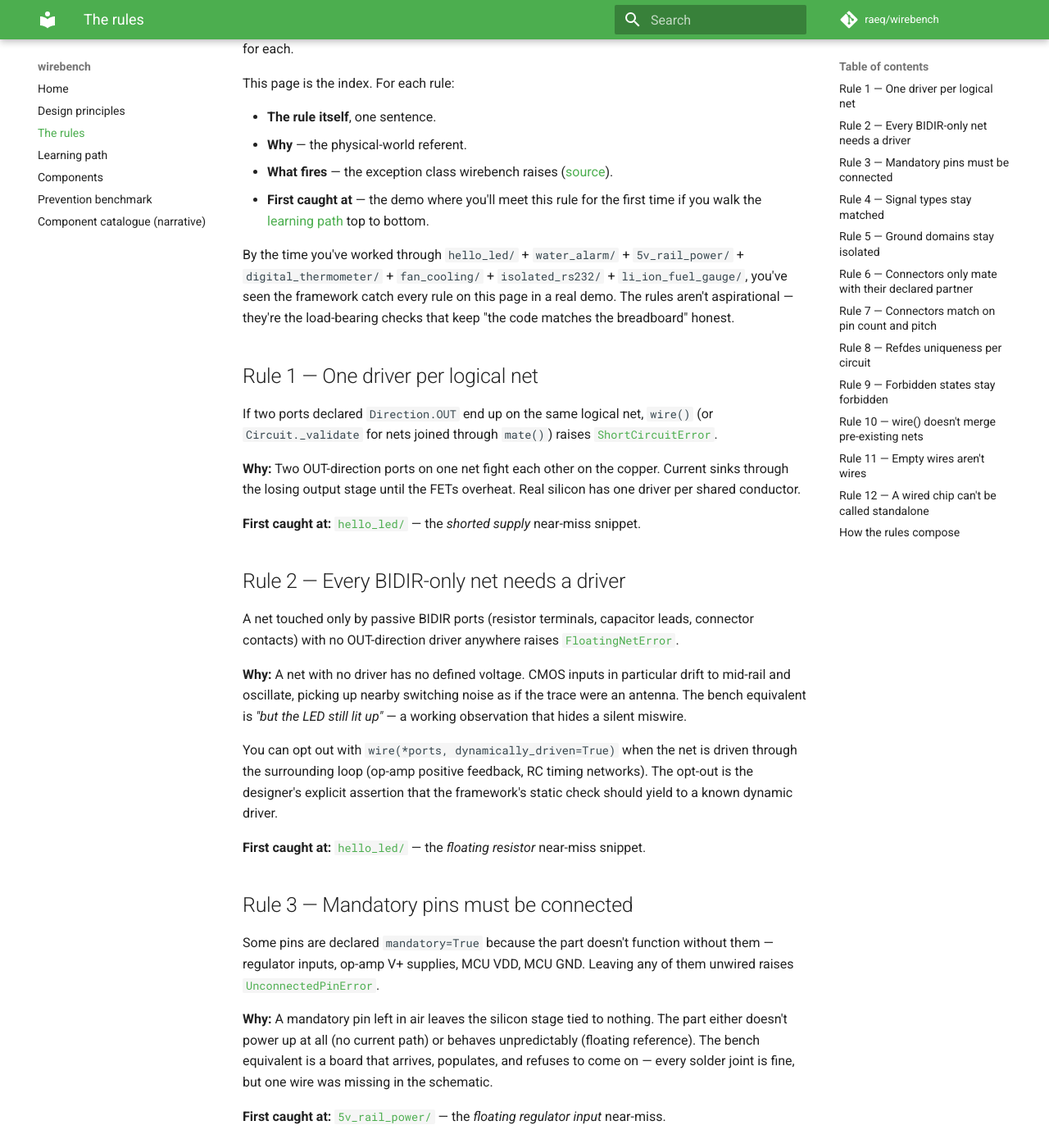
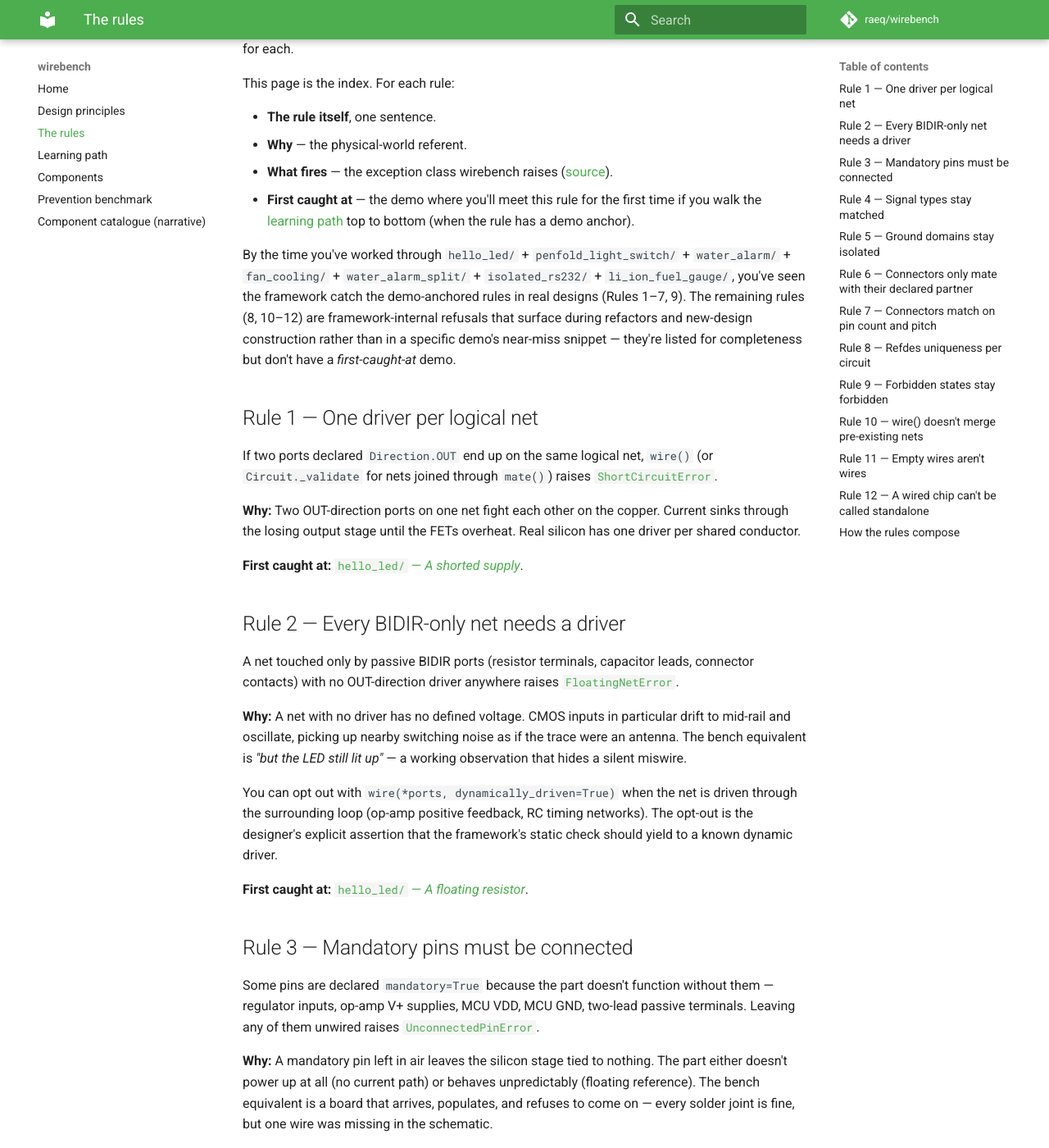
Before and after one commit to raeq/wirebench, an MkDocs documentation site: the page built from docs/the-rules.md, in a window 1280 px wide and 1400 px high, scrolled down 235 px. Shown: the whole window at 82% size. Built offline with MkDocs 1.6.1 and Material for MkDocs 9.7.7, drawn with Linux system fonts in a browser that asks for light colours; comment, search, counter and statistics services are not loaded; some of the changed text lies outside the part shown.

Commit message:
review: fix rule→demo attributions; deep-link to README anchors; strengthen test
Reviewer feedback addressed:

**Accuracy.** Rule 3 (`UnconnectedPinError`) and Rule 6
(`IncompatibleMateError`) listed demos that don't actually catch
those exceptions in their READMEs.  Surveyed every demo README for
the exceptions it raises and re-mapped each rule to the truly-first
demo in learning-path order:

  - Rule 3 `UnconnectedPinError` → `penfold_light_switch/` (the
    "floating LDR" near-miss raises UnconnectedPinError; the LDR's
    terminals are mandatory), not `5v_rail_power/` or
    `digital_thermometer/`.
  - Rule 4 `SignalTypeMismatchError` → `penfold_light_switch/` (the
    "mismatched comparator input domain" near-miss), not
    `li_ion_fuel_gauge/`.
  - Rule 6 `IncompatibleMateError` → `water_alarm_split/` (the
    "wrong connector family" near-miss), not `fan_cooling/`.

Updated `learning-path.md`'s *First catches* column to match.

**Traceability.** Per the spec — "link to the demo's *what this
design is protected from* sidebar" — every `First caught at:` entry
now deep-links to the specific README#anchor of the near-miss
section, not just the demo folder.  Anchors generated from the
section heading text using GitHub's slug algorithm.

**Test coverage.** Strengthened `test_every_demo_cross_link_resolves`
to compute each README's GitHub-style heading anchors and verify
every `#anchor` in `the-rules.md` points at a real heading.  Catches
typos in the slug and renames of section headings on the demo side.

**Intro overclaim.** Softened the cumulative-progress claim — the
intro previously asserted you'd see "every rule on this page" caught
in real demos by working through a subset of demos, but Rules 8, 10,
11, 12 are framework-internal refusals with no demo anchor.  Now
explicitly: "the demo-anchored rules (Rules 1–7, 9)".

**Typo.** "Mergeing" → "Merging" on Rule 10's *Why:* line.

Suite: 4795 passed, mypy clean.

```diff
--- a/docs/the-rules.md
+++ b/docs/the-rules.md
@@ -7,9 +7,9 @@
 - **The rule itself**, one sentence.
 - **Why** — the physical-world referent.
 - **What fires** — the exception class wirebench raises ([source](https://github.com/raeq/wirebench/blob/main/src/framework/errors.py)).
-- **First caught at** — the demo where you'll meet this rule for the first time if you walk the [learning path](learning-path.md) top to bottom.
+- **First caught at** — the demo where you'll meet this rule for the first time if you walk the [learning path](learning-path.md) top to bottom (when the rule has a demo anchor).
 
-By the time you've worked through `hello_led/` + `water_alarm/` + `5v_rail_power/` + `digital_thermometer/` + `fan_cooling/` + `isolated_rs232/` + `li_ion_fuel_gauge/`, you've seen the framework catch every rule on this page in a real demo. The rules aren't aspirational — they're the load-bearing checks that keep "the code matches the breadboard" honest.
+By the time you've worked through `hello_led/` + `penfold_light_switch/` + `water_alarm/` + `fan_cooling/` + `water_alarm_split/` + `isolated_rs232/` + `li_ion_fuel_gauge/`, you've seen the framework catch the demo-anchored rules in real designs (Rules 1–7, 9). The remaining rules (8, 10–12) are framework-internal refusals that surface during refactors and new-design construction rather than in a specific demo's near-miss snippet — they're listed for completeness but don't have a *first-caught-at* demo.
 
 ## Rule 1 — One driver per logical net
 
@@ -17,7 +17,7 @@
 
 **Why:** Two OUT-direction ports on one net fight each other on the copper. Current sinks through the losing output stage until the FETs overheat. Real silicon has one driver per shared conductor.
 
-**First caught at:** [`hello_led/`](../demos/hello_led/) — the *shorted supply* near-miss snippet.
+**First caught at:** [`hello_led/` — *A shorted supply*](../demos/hello_led/README.md#a-shorted-supply).
 
 ## Rule 2 — Every BIDIR-only net needs a driver
 
@@ -27,15 +27,15 @@
 
 You can opt out with `wire(*ports, dynamically_driven=True)` when the net is driven through the surrounding loop (op-amp positive feedback, RC timing networks). The opt-out is the designer's explicit assertion that the framework's static check should yield to a known dynamic driver.
 
-**First caught at:** [`hello_led/`](../demos/hello_led/) — the *floating resistor* near-miss snippet.
+**First caught at:** [`hello_led/` — *A floating resistor*](../demos/hello_led/README.md#a-floating-resistor).
 
 ## Rule 3 — Mandatory pins must be connected
 
-Some pins are declared `mandatory=True` because the part doesn't function without them — regulator inputs, op-amp V+ supplies, MCU VDD, MCU GND. Leaving any of them unwired raises [`UnconnectedPinError`](https://github.com/raeq/wirebench/blob/main/src/framework/errors.py).
+Some pins are declared `mandatory=True` because the part doesn't function without them — regulator inputs, op-amp V+ supplies, MCU VDD, MCU GND, two-lead passive terminals. Leaving any of them unwired raises [`UnconnectedPinError`](https://github.com/raeq/wirebench/blob/main/src/framework/errors.py).
 
 **Why:** A mandatory pin left in air leaves the silicon stage tied to nothing. The part either doesn't power up at all (no current path) or behaves unpredictably (floating reference). The bench equivalent is a board that arrives, populates, and refuses to come on — every solder joint is fine, but one wire was missing in the schematic.
 
-**First caught at:** [`5v_rail_power/`](../demos/5v_rail_power/) — the *floating regulator input* near-miss.
+**First caught at:** [`penfold_light_switch/` — *A floating LDR*](../demos/penfold_light_switch/README.md#a-floating-ldr) (the LDR's two terminals are mandatory; forgetting one raises `UnconnectedPinError`).
 
 ## Rule 4 — Signal types stay matched
 
@@ -45,7 +45,7 @@
 
 A BIDIR port declared as the generic `Analog` base class acts as a *conductor wildcard* — a piece of copper that takes on whatever type the rest of the wire imposes. This is what lets connector contacts and resistor terminals join either domain without breaking the discipline.
 
-**First caught at:** [`li_ion_fuel_gauge/`](../demos/li_ion_fuel_gauge/) — the *signal-type mismatch on the chip-enable pin* near-miss.
+**First caught at:** [`penfold_light_switch/` — *A mismatched comparator input domain*](../demos/penfold_light_switch/README.md#a-mismatched-comparator-input-domain).
 
 ## Rule 5 — Ground domains stay isolated
 
@@ -55,7 +55,7 @@
 
 The framework allows isolator cells (e.g. `ISOW7841`, `Optocoupler`) to have ports in different domains as the legitimate way to bridge.
 
-**First caught at:** [`isolated_rs232/`](../demos/isolated_rs232/) — the *cross-domain wire* near-miss.
+**First caught at:** [`isolated_rs232/` — *A cross-domain wire*](../demos/isolated_rs232/README.md#a-cross-domain-wire).
 
 ## Rule 6 — Connectors only mate with their declared partner
 
@@ -63,7 +63,7 @@
 
 **Why:** A USB-A receptacle and a TRRS audio jack have different shells, different pin counts, different pitches. Calling them mated is asserting a fact contradicted by the mechanical drawings. The bench equivalent is a parts order with the wrong cable type — the cable arrives and won't seat. The framework catches the mismatch when the code says `mate()`, before the order ships.
 
-**First caught at:** [`fan_cooling/`](../demos/fan_cooling/) — the *wasted parts order — wrong connector mated* near-miss.
+**First caught at:** [`water_alarm_split/` — *A wasted parts order — wrong connector family*](../demos/water_alarm_split/README.md#a-wasted-parts-order--wrong-connector-family).
 
 ## Rule 7 — Connectors match on pin count and pitch
 
@@ -71,7 +71,7 @@
 
 **Why:** A 4-pin plug into a 5-pin receptacle leaves one pin unmated; a 2.54 mm plug into a 2.00 mm receptacle lands the pins between contacts, not on them. Either way the connection is physically incomplete. As with Rule 6, the bench equivalent is a parts order that arrives, doesn't fit, and goes back.
 
-**First caught at:** [`fan_cooling/`](../demos/fan_cooling/) — the *wrong-pin-count power plug* near-miss.
+**First caught at:** [`fan_cooling/` — *A wasted parts order — wrong-pin-count power plug*](../demos/fan_cooling/README.md#a-wasted-parts-order--wrong-pin-count-power-plug).
 
 ## Rule 8 — Refdes uniqueness per circuit
 
@@ -79,7 +79,7 @@
 
 **Why:** The refdes is the join key between the schematic, the BOM, the assembly drawing, and the manufactured PCB. If two parts share one, the BOM is ambiguous, the assembler doesn't know which footprint to populate, and the schematic and the layout disagree about which symbol corresponds to which footprint. A duplicate refdes is the documentation equivalent of a short circuit — two things claiming to be the same thing.
 
-**First caught at:** the framework rejects this at construction time on every demo; the surface comes up the first time you accidentally write `refdes_number=1` twice in your own design.
+**First caught at:** framework-internal — surfaces the first time you accidentally write `refdes_number=1` twice in your own design.
 
 ## Rule 9 — Forbidden states stay forbidden
 
@@ -87,13 +87,13 @@
 
 **Why:** Real silicon refuses to enter these states — or worse, enters them once and lets the smoke out. The SR latch with both inputs high is the canonical example: each NOR gate would force the other to zero, so neither output settles, and the chip behaviour is undefined. The framework catches this at `evaluate()` time and names the offending state with a suggested fix (drive the two inputs from mutually-exclusive sources, or use a latch type with no forbidden state).
 
-**First caught at:** [`water_alarm/`](../demos/water_alarm/) — the *locked-up latch* near-miss (S=R=1 on the NOR latch).
+**First caught at:** [`water_alarm/` — *A locked-up latch*](../demos/water_alarm/README.md#a-locked-up-latch) (S=R=1 on the NOR latch).
 
 ## Rule 10 — `wire()` doesn't merge pre-existing nets
 
 A `wire()` whose ports are already on two distinct nodes would silently fuse independent design intent into one net. The framework refuses and raises [`NodeMergeError`](https://github.com/raeq/wirebench/blob/main/src/framework/errors.py).
 
-**Why:** Mergeing nets at construction time is a footgun for boards being composed from sub-circuits — a wire intended to extend one net could accidentally connect it to a parallel net the author hadn't realised was nearby. The framework requires the join to be explicit: refactor the code so the two nets are constructed together, or use a `Pin` / connector mate to bridge them deliberately.
+**Why:** Merging nets at construction time is a footgun for boards being composed from sub-circuits — a wire intended to extend one net could accidentally connect it to a parallel net the author hadn't realised was nearby. The framework requires the join to be explicit: refactor the code so the two nets are constructed together, or use a `Pin` / connector mate to bridge them deliberately.
 
 **First caught at:** framework-internal — surfaces when you copy-paste a wiring block and one of the destinations is already wired into the parent circuit.
 
```
Also changed, not shown: docs/learning-path.md (+21 -21 lines), 1 other file.
